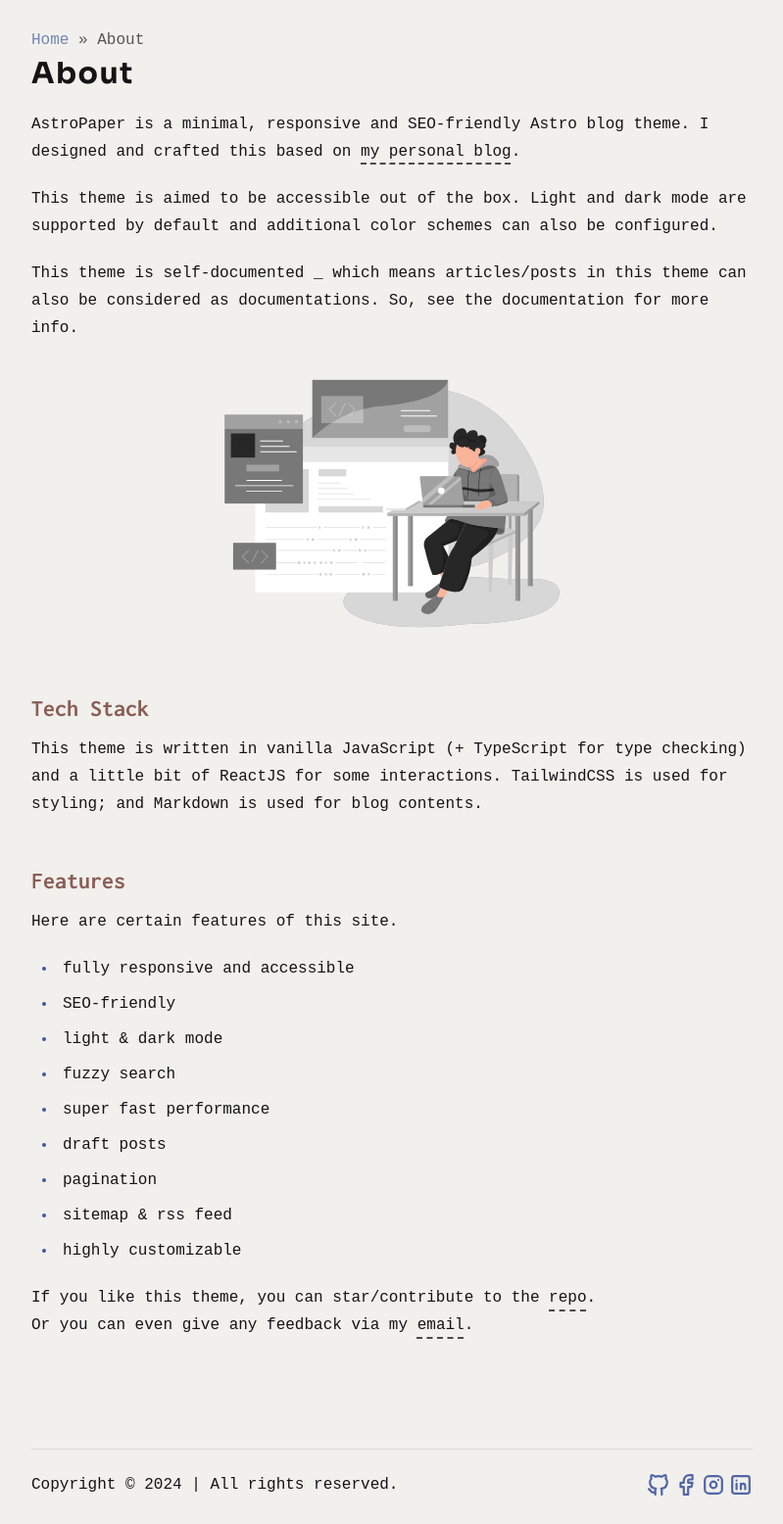
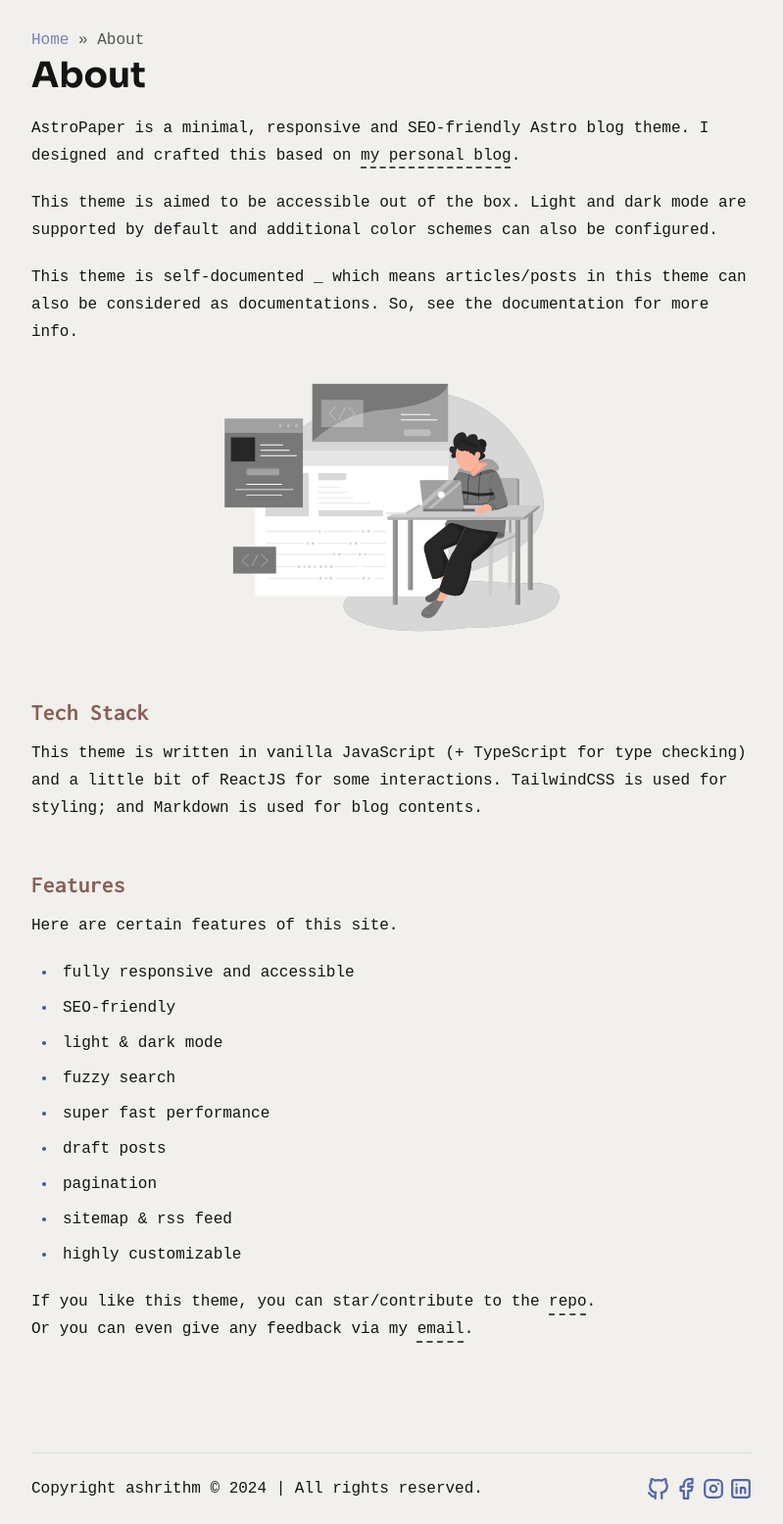
Before and after one commit to ashrithm/ashrithm.github.io, an Astro site: page /about in a window 1280 px wide. Shown: the part 196-1752 px from the top of the page at 98% size, without its empty margins (240-1039 px from the left). Built offline with nearby package versions, Linux system fonts and the light colour scheme; Astro itself is replaced by a stand-in of ours.

Commit message:
customisation done

```diff
--- a/src/components/Footer.astro
+++ b/src/components/Footer.astro
@@ -16,7 +16,7 @@
   <div class="footer-wrapper">
     <Socials centered />
     <div class="copyright-wrapper">
-      <span>Copyright &#169; {currentYear}</span>
+      <span>Copyright ashrithm &#169; {currentYear}</span>
       <span class="separator">&nbsp;|&nbsp;</span>
       <span>All rights reserved.</span>
     </div>
--- a/src/layouts/AboutLayout.astro
+++ b/src/layouts/AboutLayout.astro
@@ -4,6 +4,7 @@
 import Footer from "@components/Footer.astro";
 import Header from "@components/Header.astro";
 import Layout from "./Layout.astro";
+
 
 export interface Props {
   frontmatter: {
@@ -20,7 +21,7 @@
   <Breadcrumbs />
   <main id="main-content">
     <section id="about" class="prose mb-28 max-w-3xl prose-img:border-0">
-      <h1 class="text-2xl tracking-wider sm:text-3xl">{frontmatter.title}</h1>
+      <h1 class="page-title">{frontmatter.title}</h1>
       <slot />
     </section>
   </main>
--- a/src/pages/index.astro
+++ b/src/pages/index.astro
@@ -59,6 +59,15 @@
               README
             </LinkButton> for more info.
           </p>
+          {
+            // only display if at least one social link is enabled
+            socialCount > 0 && (
+              <div class="social-wrapper">
+                <div class="social-links">Social Links:</div>
+                <Socials />
+              </div>
+            )
+          }
         </div>
       </div>
     </section>
--- a/src/styles/base.css
+++ b/src/styles/base.css
@@ -52,7 +52,7 @@
 
   h1 {
     font-family: "Sora", sans-serif;
-    color: rgb(var(--color-h1-h2-title1));
+    color: rgb(var(--color-h1-h2-title1))!important;
   }
 
   h2 {
```
